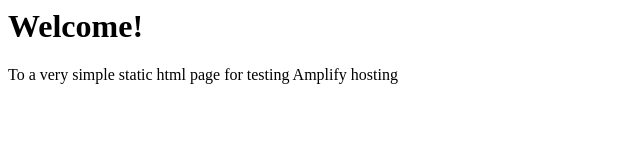
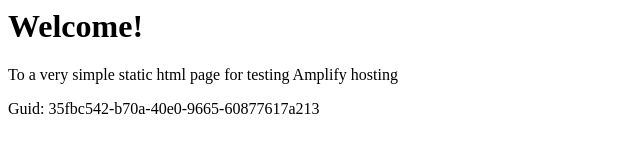
Before and after one commit to aws-aemilia-mxp/Github-PR-Commit-Integration-Test-DoNotTouch-Gith-OKSLNVO2-v1-prod-eu-south-1, a website: page src/index.html in a window 1280 px wide. Shown: the whole page, without its empty margins (0-640 px from the left). Drawn offline with Linux system fonts and the light colour scheme.

Commit message:
commit from integ tests

```diff
--- a/src/index.html
+++ b/src/index.html
@@ -1,3 +1,5 @@
+
+
 <html lang="en">
 
 <head>
@@ -10,6 +12,6 @@
 <body>
     <h1>Welcome!</h1>
     <p>To a very simple static html page for testing Amplify hosting</p>
-</body>
+    <p>Guid: 35fbc542-b70a-40e0-9665-60877617a213</p></body>
 
 </html>
```
